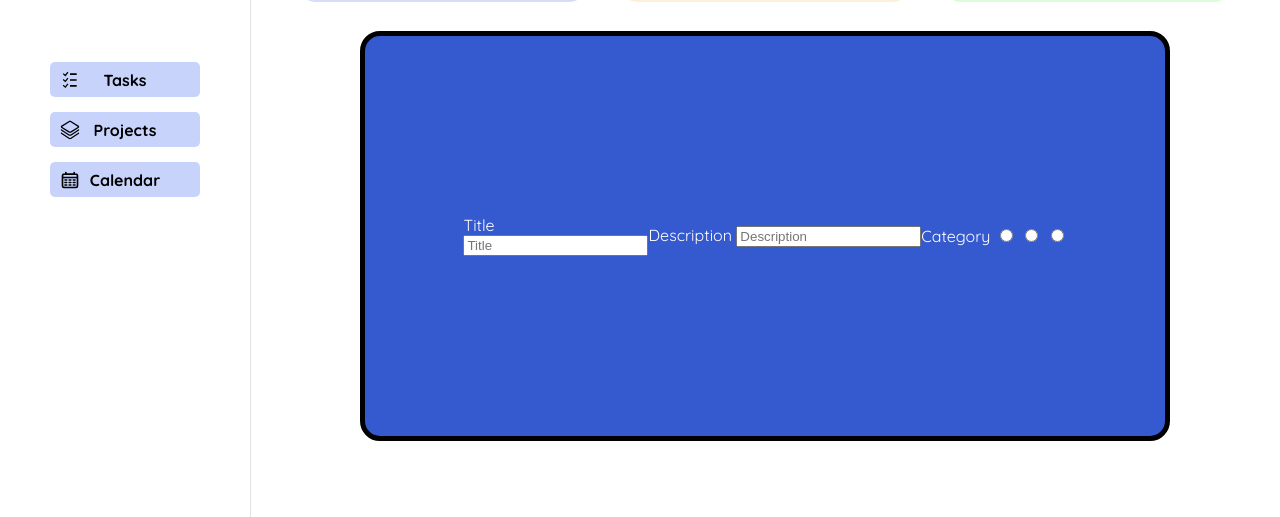
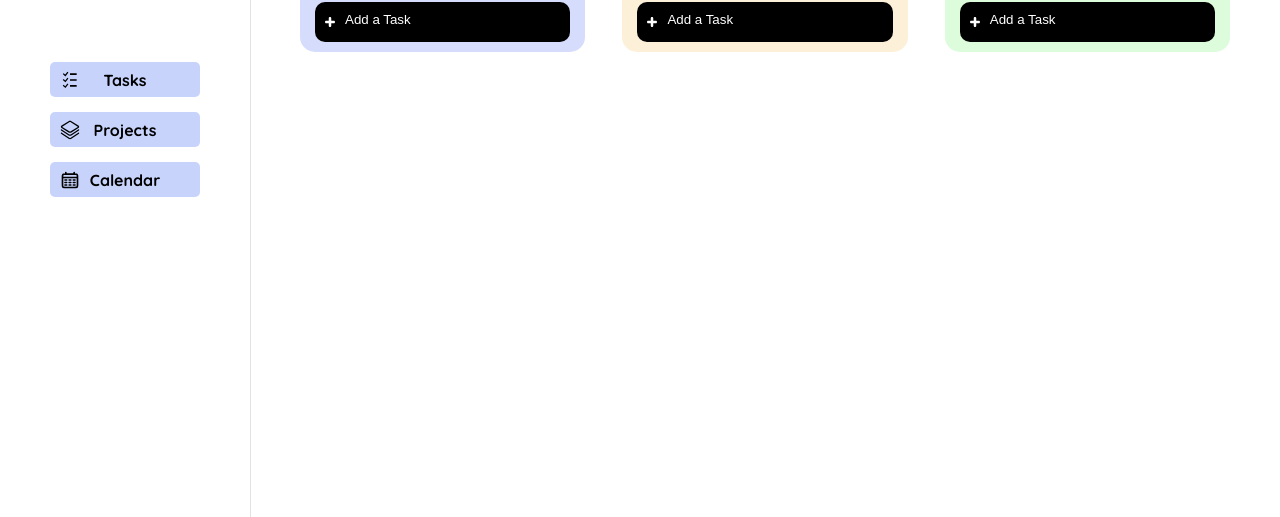
Before and after one commit to DevMatheusTeodoro/task-manager, a plain HTML site: page index.html in a window 1280 px wide. Shown: the part 184-701 px from the top of the page. Drawn offline with Linux system fonts and the light colour scheme.

Commit message:
Add new button to add tasks

```diff
--- a/css/components/tasks-section.css
+++ b/css/components/tasks-section.css
@@ -82,6 +82,31 @@
     color: #003a86;
 }
 
+.btn-add-task {
+    background: rgb(0, 0, 0);
+    color: white;
+    border: none;
+    padding: 10px;
+    margin-bottom: 10px;
+    width: 100%;
+    border-radius: 10px;
+    display: flex;
+    cursor: pointer;
+}
+
+.btn-add-task img {
+    margin: 0;
+    height: 10px;
+    width: 10px;
+    padding: 0;
+    padding-right: 10px;
+    filter: brightness(0) saturate(100%) invert(100%) sepia(77%) saturate(0%) hue-rotate(114deg) brightness(113%) contrast(101%);
+}
+
+.btn-add-task:hover {
+    background-color: #222222;
+}
+
 .task-column-header-todo img {
     filter: brightness(0) saturate(100%) invert(27%) sepia(59%) saturate(710%) hue-rotate(191deg) brightness(92%) contrast(107%);
 }
@@ -150,18 +175,30 @@
 .new-task-section {
     position: absolute;
     display: flex;
+    display: none; /* in construction */
+    flex-direction: column;
     align-items: center;
-    margin-top: 90px;
+    top: 0;
+    margin: 40px;
+    padding: 40px;
     justify-content: center;
-    height: 400px;
-    width: 800px;
-    background-color: #3559ce;
+    min-height: 400px;
+    min-width: 800px;
+    background-color: #ffffff;
     border: solid 5px black;
     border-radius: 20px;
-    color: white;
+    color: rgb(0, 0, 0);
+    font-weight: 600;
 }
 
 .title-task {
+    display: flex;
+    flex-direction: column;
+    align-items: start;
+    margin-bottom: 20px;
+}
+
+.description-task {
     display: flex;
     flex-direction: column;
     align-items: start;
--- a/index.html
+++ b/index.html
@@ -67,6 +67,7 @@
               <img src="./assets/Tasks/unchecked.svg" alt="checkbox-unchecked">
               <h3>To-do</h3>
             </div>
+            <button class="btn-add-task"><img src="./assets/Tasks/plus.svg">Add a Task</button>
           </div>
 
           <div class="task-column task-column-in-progress">
@@ -74,6 +75,7 @@
               <img src="./assets/Tasks/time.svg" alt="time-logo">
               <h3>In Progress</h3>
             </div>
+            <button class="btn-add-task"><img src="./assets/Tasks/plus.svg">Add a Task</button>
           </div>
 
           <div class="task-column task-column-done">
@@ -81,6 +83,7 @@
               <img src="./assets/Tasks/checked.svg" alt="checkbox-checked">
               <h3>Done</h3>
             </div>
+            <button class="btn-add-task"><img src="./assets/Tasks/plus.svg">Add a Task</button>
           </div>
           <!-- Empty Task -->
           <div class="empty-section">
@@ -94,16 +97,14 @@
               </div>
               <div class="description-task">
                 <label for="text">Description</label>
-                <input type="text" placeholder="Description">
+                <textarea id="description-container" name="description" rows="4" cols="50" maxlength="20">cc</textarea>
               </div>
               <div class="category-task">
-                <label for="text">Category</label>
-                <input type="radio" value="to-do">
-                <input type="radio" value="in-progress">
-                <input type="radio" value="done">
+
               </div>
            </div>
         </div>
+
       </section>
 
     <!-- Projects Section -->
```
